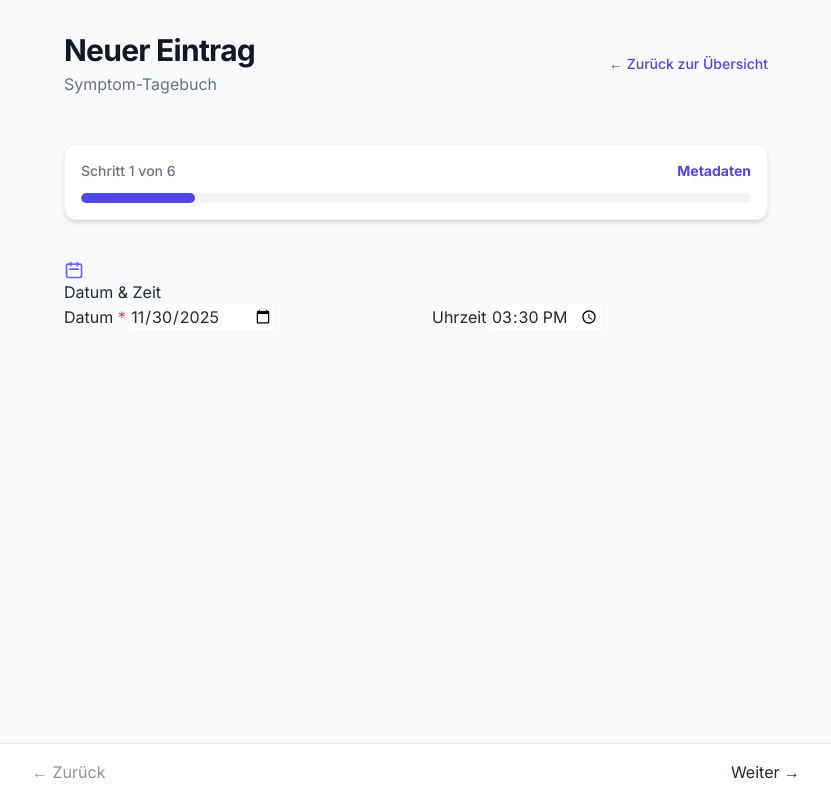
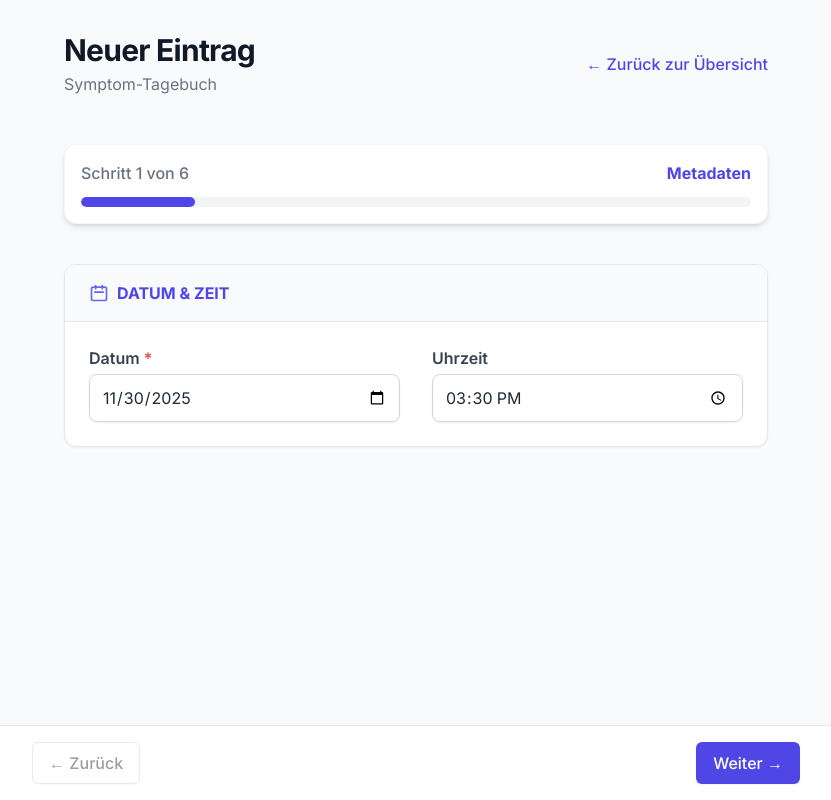
Before and after one commit to dgrieser/health-journal, a PHP site: page /new_entry_form.php in a window 1280 px wide. Shown: the whole page, without its empty margins (224-1055 px from the left). Run offline with PHP 8.4, Linux system fonts and the light colour scheme; some libraries are stand-ins or nearby versions.

Commit message:
Refine wizard layout: spacing, alignment, and styling
Refactored the daily entry wizard form to improve readability and usability.
- Layout: Enforced a maximum of two inputs per line, specifically refactoring the Fatigue Energy grid.
- Spacing: Increased grid gaps and vertical rhythm to reduce visual clutter.
- Styling: Standardized all font sizes to base size. Styled section headers as bold, blue, and uppercase. Styled sub-headers as bold and dark gray.
- CSS: Converted 'public/style.css' to standard CSS to ensure styles are applied correctly without a build step.

```diff
--- a/public/new_entry_form.php
+++ b/public/new_entry_form.php
@@ -115,7 +115,7 @@ function render_checkbox_grid(string $name, array $options, array $selectedValue
                 <h1 class="text-3xl font-bold text-gray-900 tracking-tight"><?php echo $isEdit ? 'Eintrag bearbeiten' : 'Neuer Eintrag'; ?></h1>
                 <p class="text-gray-500 mt-1">Symptom-Tagebuch</p>
             </div>
-            <a href="index.php" class="text-indigo-600 hover:text-indigo-800 font-medium text-sm flex items-center gap-1">
+            <a href="index.php" class="text-indigo-600 hover:text-indigo-800 font-medium  flex items-center gap-1">
                 &larr; Zurück zur Übersicht
             </a>
         </div>
@@ -127,7 +127,7 @@ function render_checkbox_grid(string $name, array $options, array $selectedValue
 
             <div class="sticky top-0 z-10 bg-gray-50 pt-4 pb-4 mb-6">
                 <div class="bg-white rounded-xl shadow-md border border-gray-100 p-4">
-                    <div class="flex items-center justify-between text-sm font-medium mb-3">
+                    <div class="flex items-center justify-between  font-medium mb-3">
                         <span id="wizard-step-label" class="text-gray-500">Schritt 1 von 6</span>
                         <span id="wizard-step-name" class="text-indigo-600 font-bold">Metadaten</span>
                     </div>
@@ -167,7 +167,7 @@ function render_checkbox_grid(string $name, array $options, array $selectedValue
                         <h2 class="section-title">1. Tremor (Zittern)</h2>
                         <label class="flex items-center gap-2 cursor-pointer">
                             <input type="checkbox" name="tremor_present" value="1" <?php echo !empty($entryData['tremor_present']) ? 'checked' : ''; ?> class="h-5 w-5 text-indigo-600 rounded border-gray-300 focus:ring-indigo-500">
-                            <span class="text-sm font-medium text-gray-700">Vorhanden?</span>
+                            <span class=" font-medium text-gray-700">Vorhanden?</span>
                         </label>
                     </div>
                     <div class="section-body">
@@ -213,7 +213,7 @@ function render_checkbox_grid(string $name, array $options, array $selectedValue
                         <h2 class="section-title">2. Steifheit (Rigor)</h2>
                         <label class="flex items-center gap-2 cursor-pointer">
                             <input type="checkbox" name="rigor_present" value="1" <?php echo !empty($entryData['rigor_present']) ? 'checked' : ''; ?> class="h-5 w-5 text-indigo-600 rounded border-gray-300 focus:ring-indigo-500">
-                            <span class="text-sm font-medium text-gray-700">Vorhanden?</span>
+                            <span class=" font-medium text-gray-700">Vorhanden?</span>
                         </label>
                     </div>
                     <div class="section-body">
@@ -257,7 +257,7 @@ function render_checkbox_grid(string $name, array $options, array $selectedValue
                         <h2 class="section-title">3. Verlangsamung (Bradykinese)</h2>
                         <label class="flex items-center gap-2 cursor-pointer">
                             <input type="checkbox" name="bradykinesia_present" value="1" <?php echo !empty($entryData['bradykinesia_present']) ? 'checked' : ''; ?> class="h-5 w-5 text-indigo-600 rounded border-gray-300 focus:ring-indigo-500">
-                            <span class="text-sm font-medium text-gray-700">Vorhanden?</span>
+                            <span class=" font-medium text-gray-700">Vorhanden?</span>
                         </label>
                     </div>
                     <div class="section-body">
@@ -294,7 +294,7 @@ function render_checkbox_grid(string $name, array $options, array $selectedValue
                         <h2 class="section-title">4. Armschlag</h2>
                          <label class="flex items-center gap-2 cursor-pointer">
                             <input type="checkbox" name="arm_swing_asymmetry_present" value="1" <?php echo !empty($entryData['arm_swing_asymmetry_present']) ? 'checked' : ''; ?> class="h-5 w-5 text-indigo-600 rounded border-gray-300 focus:ring-indigo-500">
-                            <span class="text-sm font-medium text-gray-700">Asymmetrisch?</span>
+                            <span class=" font-medium text-gray-700">Asymmetrisch?</span>
                         </label>
                     </div>
                     <div class="section-body">
@@ -328,7 +328,7 @@ function render_checkbox_grid(string $name, array $options, array $selectedValue
                          <h2 class="section-title">5. Feinmotorik</h2>
                          <label class="flex items-center gap-2 cursor-pointer">
                             <input type="checkbox" name="fine_motor_issues_present" value="1" <?php echo !empty($entryData['fine_motor_issues_present']) ? 'checked' : ''; ?> class="h-5 w-5 text-indigo-600 rounded border-gray-300 focus:ring-indigo-500">
-                            <span class="text-sm font-medium text-gray-700">Probleme?</span>
+                            <span class=" font-medium text-gray-700">Probleme?</span>
                         </label>
                     </div>
                     <div class="section-body">
@@ -352,7 +352,7 @@ function render_checkbox_grid(string $name, array $options, array $selectedValue
                         <h2 class="section-title">6. Gangbild</h2>
                         <label class="flex items-center gap-2 cursor-pointer">
                             <input type="checkbox" name="gait_issues_present" value="1" <?php echo !empty($entryData['gait_issues_present']) ? 'checked' : ''; ?> class="h-5 w-5 text-indigo-600 rounded border-gray-300 focus:ring-indigo-500">
-                            <span class="text-sm font-medium text-gray-700">Verändert?</span>
+                            <span class=" font-medium text-gray-700">Verändert?</span>
                         </label>
                     </div>
                     <div class="section-body">
@@ -378,7 +378,7 @@ function render_checkbox_grid(string $name, array $options, array $selectedValue
                         <h2 class="section-title">7. Gleichgewicht</h2>
                         <label class="flex items-center gap-2 cursor-pointer">
                             <input type="checkbox" name="balance_issues_present" value="1" <?php echo !empty($entryData['balance_issues_present']) ? 'checked' : ''; ?> class="h-5 w-5 text-indigo-600 rounded border-gray-300 focus:ring-indigo-500">
-                            <span class="text-sm font-medium text-gray-700">Störungen?</span>
+                            <span class=" font-medium text-gray-700">Störungen?</span>
                         </label>
                     </div>
                      <div class="section-body">
@@ -412,7 +412,7 @@ function render_checkbox_grid(string $name, array $options, array $selectedValue
                             <div class="border-t border-gray-100 pt-4">
                                 <label class="flex items-center gap-2 cursor-pointer mb-2">
                                     <input type="checkbox" name="dystonia_present" value="1" <?php echo !empty($entryData['dystonia_present']) ? 'checked' : ''; ?> class="h-5 w-5 text-indigo-600 rounded border-gray-300 focus:ring-indigo-500">
-                                    <span class="text-sm font-medium text-gray-700">Dystonie/Krämpfe vorhanden?</span>
+                                    <span class=" font-medium text-gray-700">Dystonie/Krämpfe vorhanden?</span>
                                 </label>
                                 <?php render_checkbox_grid('dystonia_location', ['Hand', 'Fuß', 'Nacken', 'Rücken', 'Bein'], $selected['dystonia_location'], true, 'dystonia_location_other', $entryData['dystonia_location_other'] ?? ''); ?>
                             </div>
@@ -449,10 +449,10 @@ function render_checkbox_grid(string $name, array $options, array $selectedValue
                          </div>
 
                          <div class="mt-6 border-t border-gray-100 pt-4">
-                             <h3 class="text-md font-semibold text-indigo-700 mb-2">REM-Verhaltensstörung</h3>
+                             <h3 class="font-bold text-gray-800 mb-2">REM-Verhaltensstörung</h3>
                              <label class="flex items-center gap-2 cursor-pointer mb-2">
                                 <input type="checkbox" name="sleep_rem_behavior_present" value="1" <?php echo !empty($entryData['sleep_rem_behavior_present']) ? 'checked' : ''; ?> class="h-5 w-5 text-indigo-600 rounded border-gray-300 focus:ring-indigo-500">
-                                <span class="text-sm text-gray-700">Auffälligkeiten im Traumschlaf?</span>
+                                <span class=" text-gray-700">Auffälligkeiten im Traumschlaf?</span>
                             </label>
                              <?php render_checkbox_grid('sleep_rem_symptoms', ['Lebhafte/Alptraum-Träume', 'Reden im Schlaf', 'Schreien', 'Um sich schlagen', 'Bewegungen'], $selected['sleep_rem_symptoms']); ?>
                          </div>
@@ -476,17 +476,17 @@ function render_checkbox_grid(string $name, array $options, array $selectedValue
                         </div>
 
                         <div class="grid grid-cols-1 sm:grid-cols-2 gap-8 mt-4 bg-gray-50 p-4 rounded-lg">
-                             <div class="sm:col-span-2 font-semibold text-gray-700 mb-2">Energieniveau (1-10)</div>
+                             <div class="sm:col-span-2 font-bold text-gray-800 mb-2">Energieniveau (1-10)</div>
                              <div>
-                                 <label class="text-xs">Morgens</label>
+                                 <label class="">Morgens</label>
                                  <input type="number" name="fatigue_energy_morning" min="1" max="10" class="intensity-input w-full" value="<?php echo htmlspecialchars($entryData['fatigue_energy_morning'] ?? '', ENT_QUOTES); ?>">
                              </div>
                              <div>
-                                 <label class="text-xs">Mittags</label>
+                                 <label class="">Mittags</label>
                                  <input type="number" name="fatigue_energy_noon" min="1" max="10" class="intensity-input w-full" value="<?php echo htmlspecialchars($entryData['fatigue_energy_noon'] ?? '', ENT_QUOTES); ?>">
                              </div>
                              <div>
-                                 <label class="text-xs">Abends</label>
+                                 <label class="">Abends</label>
                                  <input type="number" name="fatigue_energy_evening" min="1" max="10" class="intensity-input w-full" value="<?php echo htmlspecialchars($entryData['fatigue_energy_evening'] ?? '', ENT_QUOTES); ?>">
                              </div>
                         </div>
@@ -590,7 +590,7 @@ function render_checkbox_grid(string $name, array $options, array $selectedValue
                         <h2 class="section-title">16. Schmerzen</h2>
                         <label class="flex items-center gap-2 cursor-pointer">
                             <input type="checkbox" name="pain_present" value="1" <?php echo !empty($entryData['pain_present']) ? 'checked' : ''; ?> class="h-5 w-5 text-indigo-600 rounded border-gray-300 focus:ring-indigo-500">
-                            <span class="text-sm font-medium text-gray-700">Vorhanden?</span>
+                            <span class=" font-medium text-gray-700">Vorhanden?</span>
                         </label>
                      </div>
                      <div class="section-body">
@@ -651,7 +651,7 @@ function render_checkbox_grid(string $name, array $options, array $selectedValue
                         <h2 class="section-title">19. Medikamente</h2>
                         <label class="flex items-center gap-2 cursor-pointer">
                             <input type="checkbox" name="meds_taken" value="1" <?php echo !empty($entryData['meds_taken']) ? 'checked' : ''; ?> class="h-5 w-5 text-indigo-600 rounded border-gray-300 focus:ring-indigo-500">
-                            <span class="text-sm font-medium text-gray-700">Eingenommen?</span>
+                            <span class=" font-medium text-gray-700">Eingenommen?</span>
                         </label>
                     </div>
                     <div class="section-body">
@@ -659,18 +659,18 @@ function render_checkbox_grid(string $name, array $options, array $selectedValue
                             <table class="min-w-full divide-y divide-gray-200" id="meds-table">
                                 <thead class="bg-gray-50">
                                     <tr>
-                                        <th class="px-4 py-3 text-left text-xs font-medium text-gray-500 uppercase tracking-wider">Name</th>
-                                        <th class="px-4 py-3 text-left text-xs font-medium text-gray-500 uppercase tracking-wider">Dosis</th>
-                                        <th class="px-4 py-3 text-left text-xs font-medium text-gray-500 uppercase tracking-wider">Uhrzeit</th>
+                                        <th class="px-4 py-3 text-left  font-medium text-gray-500 uppercase tracking-wider">Name</th>
+                                        <th class="px-4 py-3 text-left  font-medium text-gray-500 uppercase tracking-wider">Dosis</th>
+                                        <th class="px-4 py-3 text-left  font-medium text-gray-500 uppercase tracking-wider">Uhrzeit</th>
                                         <th class="px-4 py-3"></th>
                                     </tr>
                                 </thead>
                                 <tbody id="meds-table-body" class="bg-white divide-y divide-gray-200">
                                     <?php foreach ($medicationRows as $index => $row): ?>
                                         <tr>
-                                            <td class="px-4 py-3"><input type="text" name="meds_table[<?php echo $index; ?>][name]" value="<?php echo htmlspecialchars($row['name'] ?? '', ENT_QUOTES); ?>" placeholder="Medikament" class="form-input text-sm"></td>
-                                            <td class="px-4 py-3"><input type="text" name="meds_table[<?php echo $index; ?>][dose]" value="<?php echo htmlspecialchars($row['dose'] ?? '', ENT_QUOTES); ?>" placeholder="z.B. 100mg" class="form-input text-sm"></td>
-                                            <td class="px-4 py-3"><input type="time" name="meds_table[<?php echo $index; ?>][time]" value="<?php echo htmlspecialchars($row['time'] ?? '', ENT_QUOTES); ?>" class="form-input text-sm"></td>
+                                            <td class="px-4 py-3"><input type="text" name="meds_table[<?php echo $index; ?>][name]" value="<?php echo htmlspecialchars($row['name'] ?? '', ENT_QUOTES); ?>" placeholder="Medikament" class="form-input "></td>
+                                            <td class="px-4 py-3"><input type="text" name="meds_table[<?php echo $index; ?>][dose]" value="<?php echo htmlspecialchars($row['dose'] ?? '', ENT_QUOTES); ?>" placeholder="z.B. 100mg" class="form-input "></td>
+                                            <td class="px-4 py-3"><input type="time" name="meds_table[<?php echo $index; ?>][time]" value="<?php echo htmlspecialchars($row['time'] ?? '', ENT_QUOTES); ?>" class="form-input "></td>
                                             <td class="px-4 py-3 text-center"><button type="button" class="remove-meds-row text-red-600 hover:text-red-900 font-bold">&times;</button></td>
                                         </tr>
                                     <?php endforeach; ?>
@@ -699,8 +699,8 @@ function render_checkbox_grid(string $name, array $options, array $selectedValue
                             <?php render_checkbox_grid('pattern_recognized', ['Morgens schlimmer', 'Abends schlimmer', 'Nach Mahlzeiten', 'Nach Stress', 'Nach wenig Schlaf'], $selected['pattern_recognized']); ?>
                         </div>
                         <div class="mt-6">
-                            <label for="overall_wellbeing_score" class="text-lg font-bold text-gray-800">Gesamtbefindlichkeit heute (1-10)</label>
-                            <input type="number" id="overall_wellbeing_score" name="overall_wellbeing_score" min="1" max="10" class="mt-2 block w-full text-center text-2xl font-bold text-indigo-600 border-2 border-indigo-100 rounded-lg py-4 focus:ring-indigo-500 focus:border-indigo-500" value="<?php echo htmlspecialchars($entryData['overall_wellbeing_score'] ?? '', ENT_QUOTES); ?>">
+                            <label for="overall_wellbeing_score" class=" font-bold text-gray-800">Gesamtbefindlichkeit heute (1-10)</label>
+                            <input type="number" id="overall_wellbeing_score" name="overall_wellbeing_score" min="1" max="10" class="mt-2 block w-full text-center  font-bold text-indigo-600 border-2 border-indigo-100 rounded-lg py-4 focus:ring-indigo-500 focus:border-indigo-500" value="<?php echo htmlspecialchars($entryData['overall_wellbeing_score'] ?? '', ENT_QUOTES); ?>">
                         </div>
                         <div class="mt-6">
                              <label for="daily_summary_notes">Tagesnotizen</label>
@@ -787,10 +787,10 @@ function render_checkbox_grid(string $name, array $options, array $selectedValue
                 const rowIndex = medsRowCounter++;
                 const tr = document.createElement('tr');
                 tr.innerHTML = `
-                    <td class="px-4 py-3"><input type="text" name="meds_table[${rowIndex}][name]" placeholder="Medikament" class="form-input text-sm"></td>
-                    <td class="px-4 py-3"><input type="text" name="meds_table[${rowIndex}][dose]" placeholder="Dosis" class="form-input text-sm"></td>
-                    <td class="px-4 py-3"><input type="time" name="meds_table[${rowIndex}][time]" class="form-input text-sm"></td>
-                    <td class="px-4 py-3 text-center"><button type="button" class="remove-meds-row text-red-600 hover:text-red-900 font-bold text-xl">&times;</button></td>
+                    <td class="px-4 py-3"><input type="text" name="meds_table[${rowIndex}][name]" placeholder="Medikament" class="form-input "></td>
+                    <td class="px-4 py-3"><input type="text" name="meds_table[${rowIndex}][dose]" placeholder="Dosis" class="form-input "></td>
+                    <td class="px-4 py-3"><input type="time" name="meds_table[${rowIndex}][time]" class="form-input "></td>
+                    <td class="px-4 py-3 text-center"><button type="button" class="remove-meds-row text-red-600 hover:text-red-900 font-bold ">&times;</button></td>
                 `;
                 tableBody.appendChild(tr);
             }
--- a/public/style.css
+++ b/public/style.css
@@ -1,6 +1,5 @@
 /* Custom styles for the Health Journal */
 
-@layer components {
 /* Modern Form Inputs */
 .form-input,
 .form-select,
@@ -11,89 +10,204 @@
 input[type="number"],
 select,
 textarea {
-        @apply mt-1 block w-full rounded-lg border-gray-300 shadow-sm focus:border-indigo-500 focus:ring-indigo-500 sm:text-sm py-2.5 px-3 bg-white transition-colors duration-200 ease-in-out;
+    margin-top: 0.25rem; /* mt-1 */
+    display: block;
+    width: 100%;
+    border-radius: 0.5rem; /* rounded-lg */
+    border: 1px solid #d1d5db; /* border-gray-300 */
+    box-shadow: 0 1px 2px 0 rgba(0, 0, 0, 0.05); /* shadow-sm */
+    padding: 0.625rem 0.75rem; /* py-2.5 px-3 */
+    background-color: white;
+    transition: color 0.2s, background-color 0.2s, border-color 0.2s, box-shadow 0.2s;
+    font-size: 1rem; /* text-base */
+    line-height: 1.5rem;
+}
+
+.form-input:focus,
+.form-select:focus,
+.form-textarea:focus,
+input[type="text"]:focus,
+input[type="date"]:focus,
+input[type="time"]:focus,
+input[type="number"]:focus,
+select:focus,
+textarea:focus {
+    border-color: #6366f1; /* indigo-500 */
+    box-shadow: 0 0 0 1px #6366f1; /* ring-indigo-500 (approx) */
+    outline: none;
 }
 
 input[type="number"] {
-        @apply font-mono;
+    font-family: ui-monospace, SFMono-Regular, Menlo, Monaco, Consolas, "Liberation Mono", "Courier New", monospace; /* font-mono */
 }
 
 /* Range/Intensity Inputs */
 .intensity-input {
-        @apply w-20 text-center font-bold text-indigo-600;
+    width: 5rem; /* w-20 */
+    text-align: center;
+    font-weight: 700;
+    color: #4f46e5; /* text-indigo-600 */
 }
 
 /* Clickable Selection Cards (Checkboxes/Radios) */
 .selection-card {
-        @apply relative flex items-start p-3 rounded-lg border border-gray-200 bg-white hover:bg-gray-50 cursor-pointer transition-all duration-200 ease-in-out;
+    position: relative;
+    display: flex;
+    align-items: flex-start;
+    padding: 0.75rem; /* p-3 */
+    border-radius: 0.5rem;
+    border: 1px solid #e5e7eb; /* border-gray-200 */
+    background-color: white;
+    cursor: pointer;
+    transition: all 0.2s;
+}
+
+.selection-card:hover {
+    background-color: #f9fafb; /* bg-gray-50 */
 }
 
 .selection-card:focus-within {
-        @apply ring-2 ring-indigo-500 border-indigo-500;
+    box-shadow: 0 0 0 2px #6366f1; /* ring-2 ring-indigo-500 */
+    border-color: #6366f1;
 }
 
 .selection-card input[type="checkbox"],
 .selection-card input[type="radio"] {
-        @apply h-5 w-5 mt-0.5 text-indigo-600 border-gray-300 rounded focus:ring-indigo-500 flex-shrink-0;
+    height: 1.25rem; /* h-5 */
+    width: 1.25rem; /* w-5 */
+    margin-top: 0.125rem; /* mt-0.5 */
+    color: #4f46e5; /* text-indigo-600 */
+    border-color: #d1d5db; /* border-gray-300 */
+    border-radius: 0.25rem; /* rounded */
+    flex-shrink: 0;
 }
 
 .selection-card span {
-        @apply ml-3 text-sm font-medium text-gray-700 select-none;
+    margin-left: 0.75rem; /* ml-3 */
+    font-size: 1rem; /* text-base */
+    font-weight: 500; /* font-medium */
+    color: #374151; /* text-gray-700 */
+    user-select: none;
 }
 
 /* Section Cards */
 .section-card {
-        @apply bg-white rounded-xl shadow-sm border border-gray-200 overflow-hidden mb-6 transition-shadow hover:shadow-md;
+    background-color: white;
+    border-radius: 0.75rem; /* rounded-xl */
+    box-shadow: 0 1px 2px 0 rgba(0, 0, 0, 0.05); /* shadow-sm */
+    border: 1px solid #e5e7eb; /* border-gray-200 */
+    overflow: hidden;
+    margin-bottom: 1.5rem; /* mb-6 */
+    transition: box-shadow 0.2s;
+}
+
+.section-card:hover {
+    box-shadow: 0 4px 6px -1px rgba(0, 0, 0, 0.1), 0 2px 4px -1px rgba(0, 0, 0, 0.06); /* shadow-md */
 }
 
 .section-header {
-        @apply bg-gray-50 px-6 py-4 border-b border-gray-200 flex items-center justify-between;
+    background-color: #f9fafb; /* bg-gray-50 */
+    padding: 1rem 1.5rem; /* px-6 py-4 */
+    border-bottom: 1px solid #e5e7eb; /* border-gray-200 */
+    display: flex;
+    align-items: center;
+    justify-content: space-between;
 }
 
 .section-title {
-        @apply text-lg font-semibold text-gray-800 flex items-center gap-2;
+    font-size: 1rem; /* text-base */
+    font-weight: 700; /* font-bold */
+    color: #4f46e5; /* text-indigo-600 */
+    text-transform: uppercase;
+    display: flex;
+    align-items: center;
+    gap: 0.5rem;
 }
 
 .section-body {
-        @apply p-6 space-y-8;
+    padding: 1.5rem; /* p-6 */
+}
+
+.section-body > * + * {
+    margin-top: 2rem; /* space-y-8 */
 }
 
 /* Buttons */
 .btn {
-        @apply inline-flex items-center justify-center px-4 py-2 border border-transparent text-sm font-medium rounded-md shadow-sm focus:outline-none focus:ring-2 focus:ring-offset-2 transition-colors duration-200;
+    display: inline-flex;
+    align-items: center;
+    justify-content: center;
+    padding: 0.5rem 1rem; /* px-4 py-2 */
+    border-width: 1px;
+    font-size: 1rem; /* text-base */
+    font-weight: 500;
+    border-radius: 0.375rem; /* rounded-md */
+    box-shadow: 0 1px 2px 0 rgba(0, 0, 0, 0.05);
+    outline: none;
+    transition: color 0.2s, background-color 0.2s;
+    cursor: pointer;
+}
+
+.btn:focus {
+    box-shadow: 0 0 0 2px #fff, 0 0 0 4px #6366f1; /* ring-offset-2 ring-2 */
 }
 
 .btn-primary {
-        @apply bg-indigo-600 text-white hover:bg-indigo-700 focus:ring-indigo-500;
+    background-color: #4f46e5;
+    color: white;
+    border-color: transparent;
+}
+
+.btn-primary:hover {
+    background-color: #4338ca; /* hover:bg-indigo-700 */
 }
 
 .btn-secondary {
-        @apply bg-white text-gray-700 border-gray-300 hover:bg-gray-50 focus:ring-indigo-500;
+    background-color: white;
+    color: #374151; /* text-gray-700 */
+    border-color: #d1d5db; /* border-gray-300 */
+}
+
+.btn-secondary:hover {
+    background-color: #f9fafb;
 }
 
 .btn-danger {
-        @apply bg-red-100 text-red-700 border-transparent hover:bg-red-200 focus:ring-red-500;
+    background-color: #fee2e2; /* bg-red-100 */
+    color: #b91c1c; /* text-red-700 */
+    border-color: transparent;
+}
+
+.btn-danger:hover {
+    background-color: #fecaca; /* hover:bg-red-200 */
 }
 
 /* Wizard Transitions */
 .wizard-step {
-        @apply transition-opacity duration-300 ease-in-out;
+    transition: opacity 0.3s ease-in-out;
 }
 
 .wizard-step.hidden {
     display: none;
 }
-}
 
 /* Base styles adjustments */
 body {
-    @apply bg-gray-50 text-gray-900 antialiased;
+    background-color: #f9fafb; /* bg-gray-50 */
+    color: #111827; /* text-gray-900 */
+    -webkit-font-smoothing: antialiased;
 }
 
 label {
-    @apply text-sm font-semibold text-gray-700 mb-1 block;
+    font-size: 1rem; /* text-base */
+    font-weight: 600; /* font-semibold */
+    color: #374151; /* text-gray-700 */
+    margin-bottom: 0.25rem;
+    display: block;
 }
 
 .helper-text {
-    @apply text-xs text-gray-500 mt-1;
+    font-size: 1rem; /* text-base */
+    color: #6b7280; /* text-gray-500 */
+    margin-top: 0.25rem;
 }
```
Lines whose indentation alone changed are shown as unchanged.
